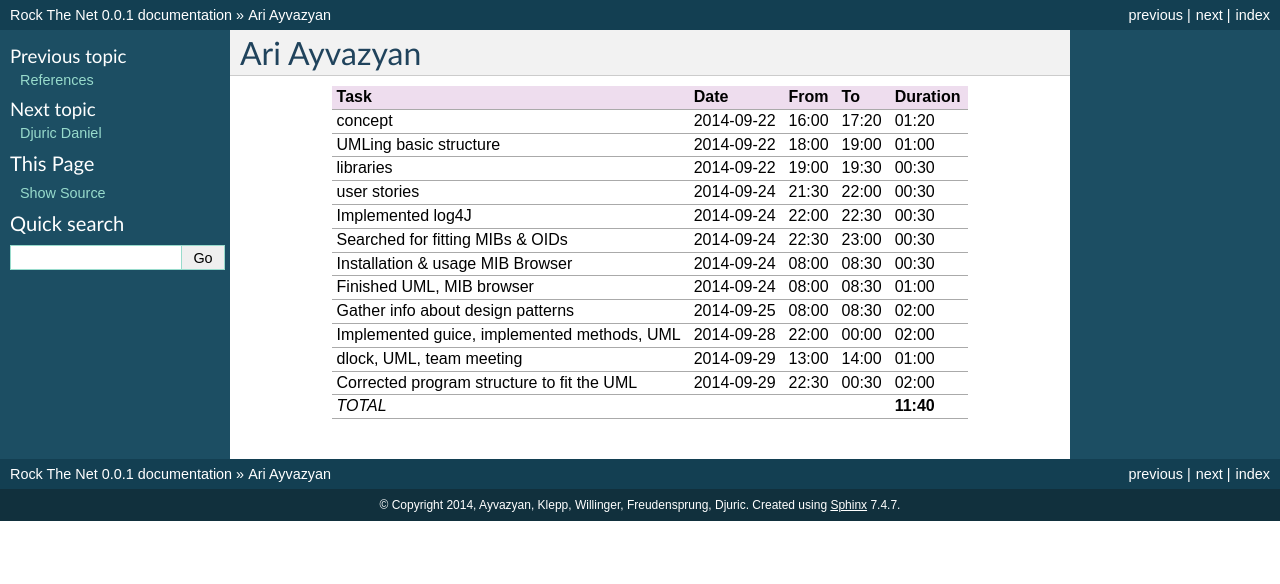
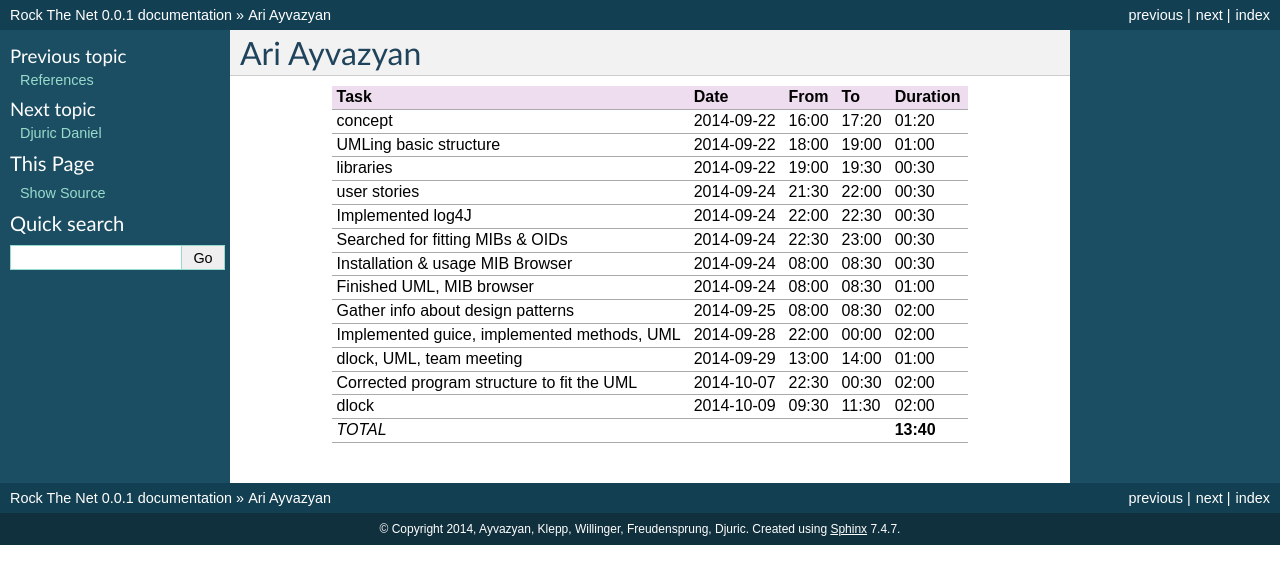
Before and after one commit to aayvazyan-tgm/RouterManagementProject_RockTheNet, a Sphinx documentation site: the page built from docs/timerecording_ayvazyan.rst, in a window 1280 px wide. Shown: the top 584 px of the page. Built offline with Sphinx 7.4.7, drawn with Linux system fonts in a browser that asks for light colours.

Commit message:
updated time recording

```diff
--- a/docs/timerecording_ayvazyan.rst
+++ b/docs/timerecording_ayvazyan.rst
@@ -15,6 +15,7 @@ Finished UML, MIB browser                                       2014-09-24 08:00
 Gather info about design patterns                               2014-09-25 08:00 08:30   02:00
 Implemented guice, implemented methods, UML                     2014-09-28 22:00 00:00   02:00
 dlock, UML, team meeting                                        2014-09-29 13:00 14:00   01:00
-Corrected program structure to fit the UML                      2014-09-29 22:30 00:30   02:00
-*TOTAL*                                                                                **11:40**
+Corrected program structure to fit the UML                      2014-10-07 22:30 00:30   02:00
+dlock                                                           2014-10-09 09:30 11:30   02:00
+*TOTAL*                                                                                **13:40**
 =============================================================== ========== ===== ===== =========
```
